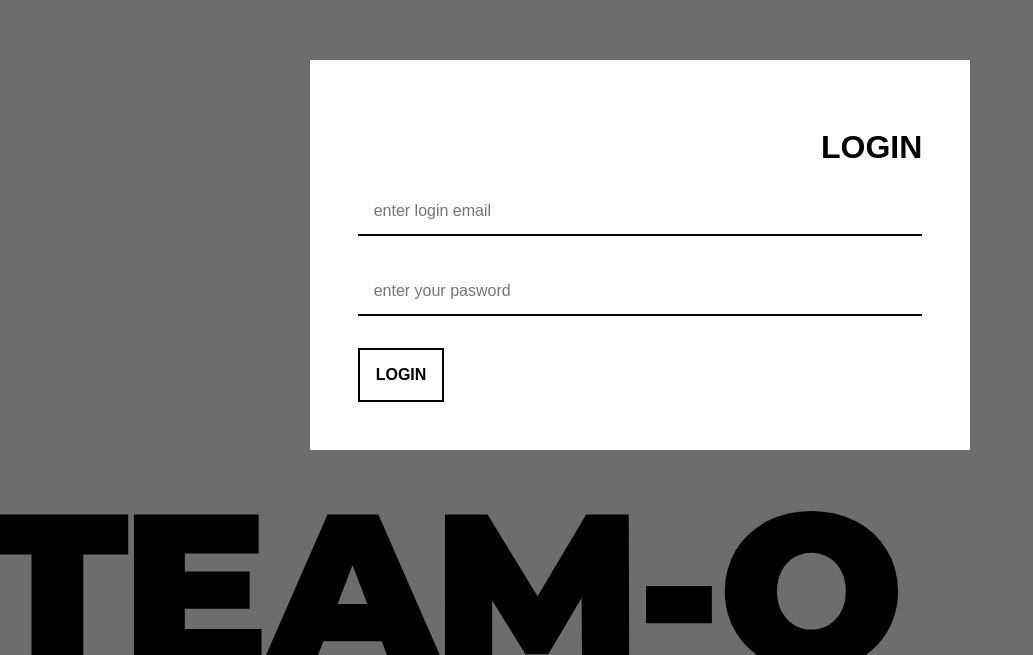
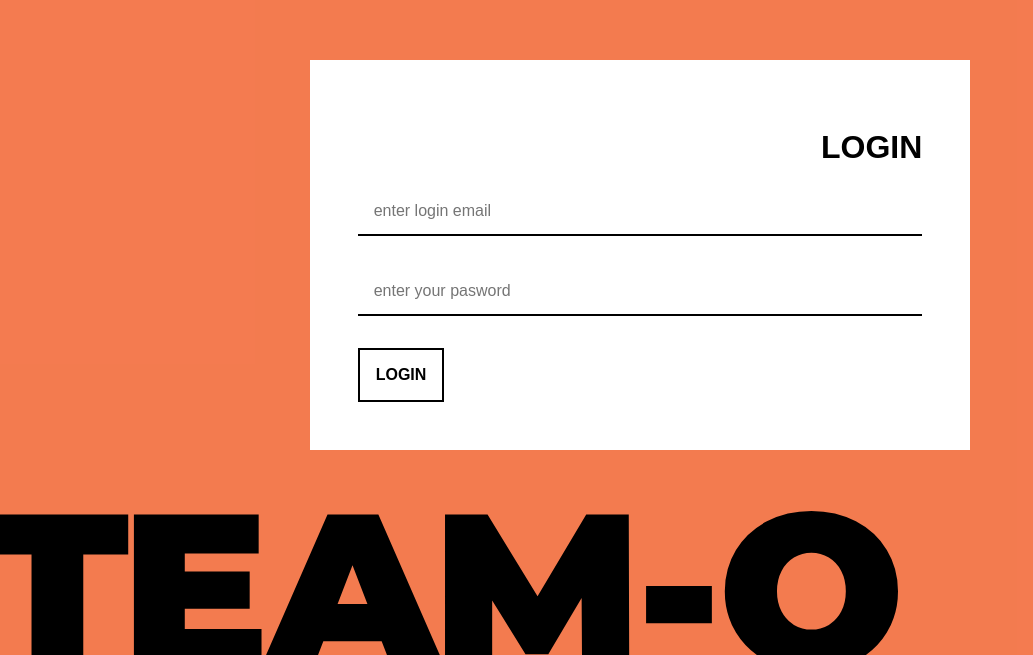
Before and after one commit to RamunasMalisauskas/Team-O, a React (Create React App) app in the folder React_front/: page /login in a window 1280 px wide. Shown: the part 145-800 px from the top of the page, without its empty margins (0-1033 px from the left). Built offline with nearby package versions, Linux system fonts and the light colour scheme.

Commit message:
minor style change

```diff
--- a/React_front/src/components/Navigation/Navigation.jsx
+++ b/React_front/src/components/Navigation/Navigation.jsx
@@ -9,10 +9,10 @@ function Navigation({ loggedIn, logout }) {
         {loggedIn && (
           <>
             <S.LinkBlock>
-              <S.StyledLink to="/player">PLAYER</S.StyledLink>
+              <S.StyledLink to="/player">PLAYERS</S.StyledLink>
             </S.LinkBlock>
             <S.LinkBlock>
-              <S.StyledLink to="/team">TEAM</S.StyledLink>
+              <S.StyledLink to="/team">TEAMS</S.StyledLink>
             </S.LinkBlock>
             <S.LinkBlock>
               <S.StyledLink onClick={logout} to="/">
--- a/React_front/src/pages/Login/Login.jsx
+++ b/React_front/src/pages/Login/Login.jsx
@@ -41,7 +41,7 @@ function LoginPage() {
 
   return (
     <>
-      <Section center={true} background="rgba(109, 109, 109, 1)">
+      <Section center={true} background="rgba(241, 90, 36, 0.8)">
         {/* notification is shown depending on error status and changed with hooks */}
         {error.status && (
           <S.ErrorBlock>
--- a/React_front/src/pages/Register/Register.jsx
+++ b/React_front/src/pages/Register/Register.jsx
@@ -50,7 +50,7 @@ function RegPage() {
 
   return (
     <>
-      <Section center={true} background="rgba(241, 90, 36, 1)">
+      <Section center={true} background="rgba(241, 90, 36, 0.8)">
         {/* notification is shown depending on error status and changed with hooks */}
         {error.status && (
           <S.ErrorBlock>
```
Also changed, not shown: 1 other file (tests, documents, lock files or other folders).
